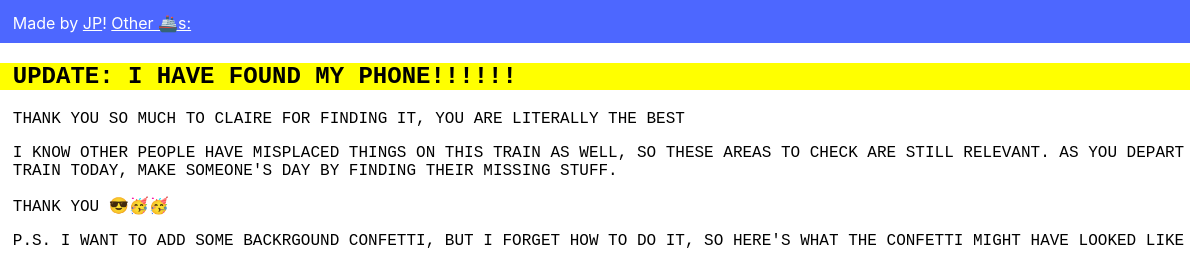
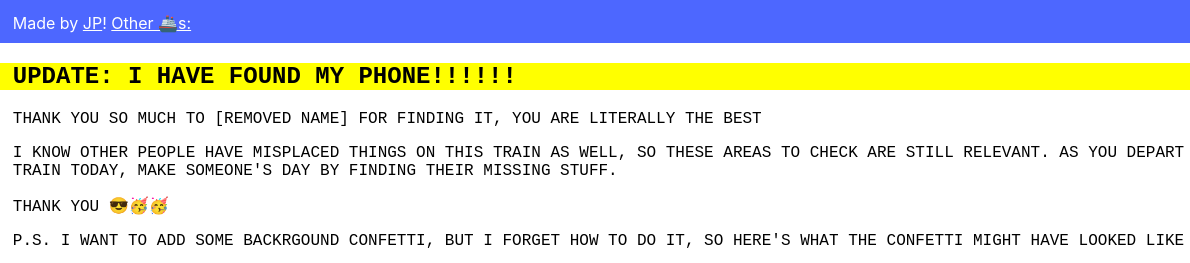
Before and after one commit to thatrobotdev/hacker-zephyr-projects, a browser extension: page ilostmyphone.zephyr/index.html in a window 1280 px wide. Shown: the top 263 px of the page, 0-1190 px from the left. Drawn offline with Linux system fonts and the light colour scheme.

Commit message:
oh shoot

```diff
--- a/ilostmyphone.zephyr/index.html
+++ b/ilostmyphone.zephyr/index.html
@@ -19,7 +19,7 @@
     </nav>
 
     <h2 id="update">UPDATE: I HAVE FOUND MY PHONE!!!!!!</h2>
-    <p>THANK YOU SO MUCH TO CLAIRE FOR FINDING IT, YOU ARE LITERALLY THE BEST</p>
+    <p>THANK YOU SO MUCH TO [REMOVED NAME] FOR FINDING IT, YOU ARE LITERALLY THE BEST</p>
     <p>
         I KNOW OTHER PEOPLE HAVE MISPLACED THINGS ON THIS TRAIN AS WELL, SO THESE
         AREAS TO CHECK ARE STILL RELEVANT. AS YOU DEPART THE TRAIN TODAY,
```
